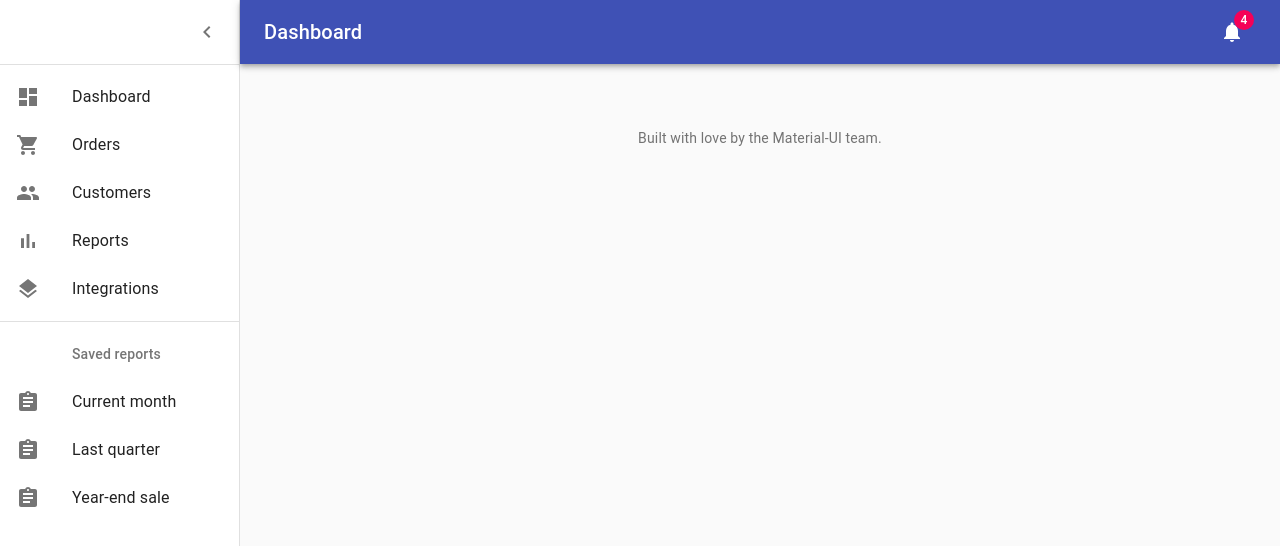
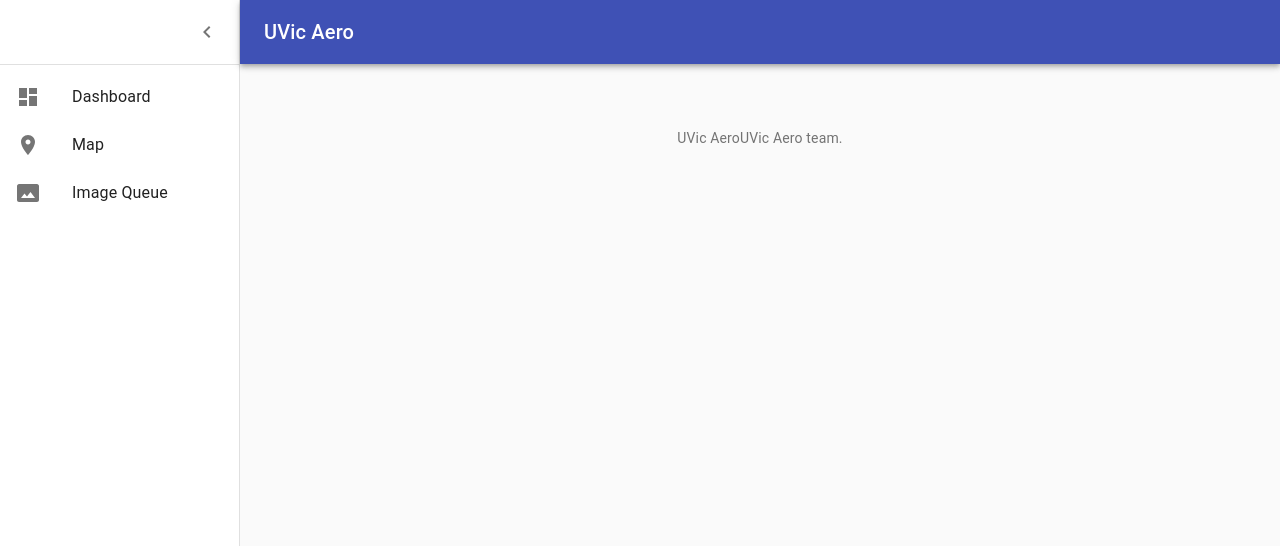
Before and after one commit to uvic-aero/dt-client, a React (Create React App) app: page / in a window 1280 px wide. Shown: the top 546 px of the page. Built offline with nearby package versions, Linux system fonts and the light colour scheme.

Commit message:
cleaned up the UI template

```diff
--- a/src/aero-ui/Dashboard.js
+++ b/src/aero-ui/Dashboard.js
@@ -16,15 +16,14 @@
 import Link from "@material-ui/core/Link";
 import MenuIcon from "@material-ui/icons/Menu";
 import ChevronLeftIcon from "@material-ui/icons/ChevronLeft";
-import NotificationsIcon from "@material-ui/icons/Notifications";
-import { mainListItems, secondaryListItems } from "./listItems";
+import { mainListItems } from "./listItems";
 
-function MadeWithLove() {
+function UvicAero() {
   return (
     <Typography variant="body2" color="textSecondary" align="center">
-      {"Built with love by the "}
-      <Link color="inherit" href="https://material-ui.com/">
-        Material-UI
+      {"UVic Aero"}
+      <Link color="inherit" href="https://uvicaero.com/">
+        UVic Aero
       </Link>
       {" team."}
     </Typography>
@@ -150,13 +149,8 @@
             noWrap
             className={classes.title}
           >
-            Dashboard
+            UVic Aero
           </Typography>
-          <IconButton color="inherit">
-            <Badge badgeContent={4} color="secondary">
-              <NotificationsIcon />
-            </Badge>
-          </IconButton>
         </Toolbar>
       </AppBar>
       <Drawer
@@ -173,15 +167,13 @@
         </div>
         <Divider />
         <List>{mainListItems}</List>
-        <Divider />
-        <List>{secondaryListItems}</List>
       </Drawer>
       <main className={classes.content}>
         <div className={classes.appBarSpacer} />
         <Container maxWidth="lg" className={classes.container}>
           <Grid container spacing={3} />
         </Container>
-        <MadeWithLove />
+        <UvicAero />
       </main>
     </div>
   );
--- a/src/aero-ui/listItems.js
+++ b/src/aero-ui/listItems.js
@@ -2,13 +2,9 @@
 import ListItem from "@material-ui/core/ListItem";
 import ListItemIcon from "@material-ui/core/ListItemIcon";
 import ListItemText from "@material-ui/core/ListItemText";
-import ListSubheader from "@material-ui/core/ListSubheader";
 import DashboardIcon from "@material-ui/icons/Dashboard";
-import ShoppingCartIcon from "@material-ui/icons/ShoppingCart";
-import PeopleIcon from "@material-ui/icons/People";
-import BarChartIcon from "@material-ui/icons/BarChart";
-import LayersIcon from "@material-ui/icons/Layers";
-import AssignmentIcon from "@material-ui/icons/Assignment";
+import ImageQueueIcon from "@material-ui/icons/PhotoSizeSelectActual";
+import LocationOnIcon from "@material-ui/icons/LocationOn";
 
 export const mainListItems = (
   <div>
@@ -20,51 +16,15 @@
     </ListItem>
     <ListItem button>
       <ListItemIcon>
-        <ShoppingCartIcon />
+        <LocationOnIcon />
       </ListItemIcon>
-      <ListItemText primary="Orders" />
+      <ListItemText primary="Map" />
     </ListItem>
     <ListItem button>
       <ListItemIcon>
-        <PeopleIcon />
+        <ImageQueueIcon />
       </ListItemIcon>
-      <ListItemText primary="Customers" />
-    </ListItem>
-    <ListItem button>
-      <ListItemIcon>
-        <BarChartIcon />
-      </ListItemIcon>
-      <ListItemText primary="Reports" />
-    </ListItem>
-    <ListItem button>
-      <ListItemIcon>
-        <LayersIcon />
-      </ListItemIcon>
-      <ListItemText primary="Integrations" />
+      <ListItemText primary="Image Queue" />
     </ListItem>
   </div>
 );
-
-export const secondaryListItems = (
-  <div>
-    <ListSubheader inset>Saved reports</ListSubheader>
-    <ListItem button>
-      <ListItemIcon>
-        <AssignmentIcon />
-      </ListItemIcon>
-      <ListItemText primary="Current month" />
-    </ListItem>
-    <ListItem button>
-      <ListItemIcon>
-        <AssignmentIcon />
-      </ListItemIcon>
-      <ListItemText primary="Last quarter" />
-    </ListItem>
-    <ListItem button>
-      <ListItemIcon>
-        <AssignmentIcon />
-      </ListItemIcon>
-      <ListItemText primary="Year-end sale" />
-    </ListItem>
-  </div>
-);
```
